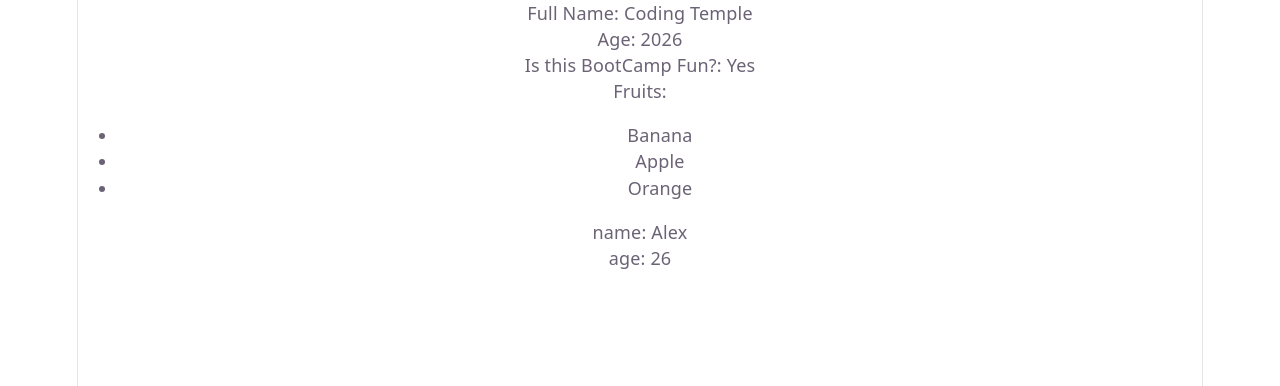
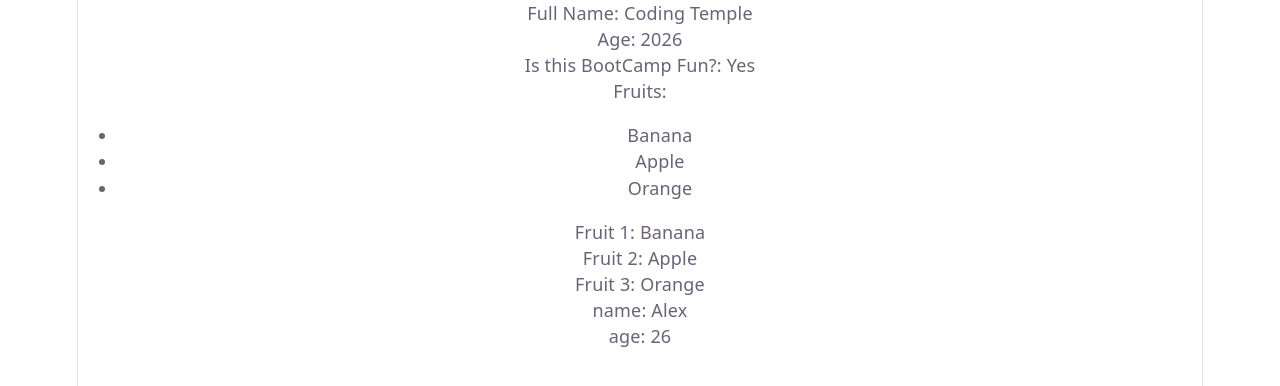
Before and after one commit to coding-cryptid/todo-list-typescript, a React (Vite) app: page / in a window 1280 px wide. Shown: the top 386 px of the page. Built offline with nearby package versions, Linux system fonts and the light colour scheme.

Commit message:
added variable with array

```diff
--- a/src/App.tsx
+++ b/src/App.tsx
@@ -27,6 +27,9 @@
           <li key={index}>{fruit}</li>
         ))}
       </ul>
+      <p>Fruit 1: {fruits[0]}</p>
+      <p>Fruit 2: {fruits[1]}</p>
+      <p>Fruit 3: {fruits[2]}</p>
       <p>name: {person1.name}</p>
       <p>age: {person1.age}</p>
     </div>
```
